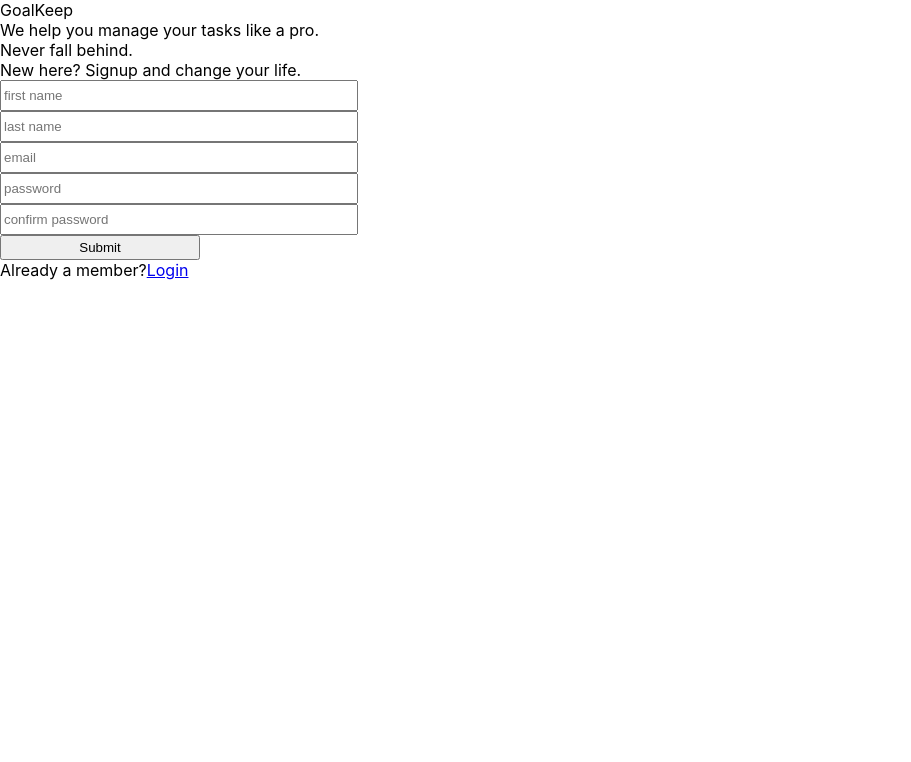
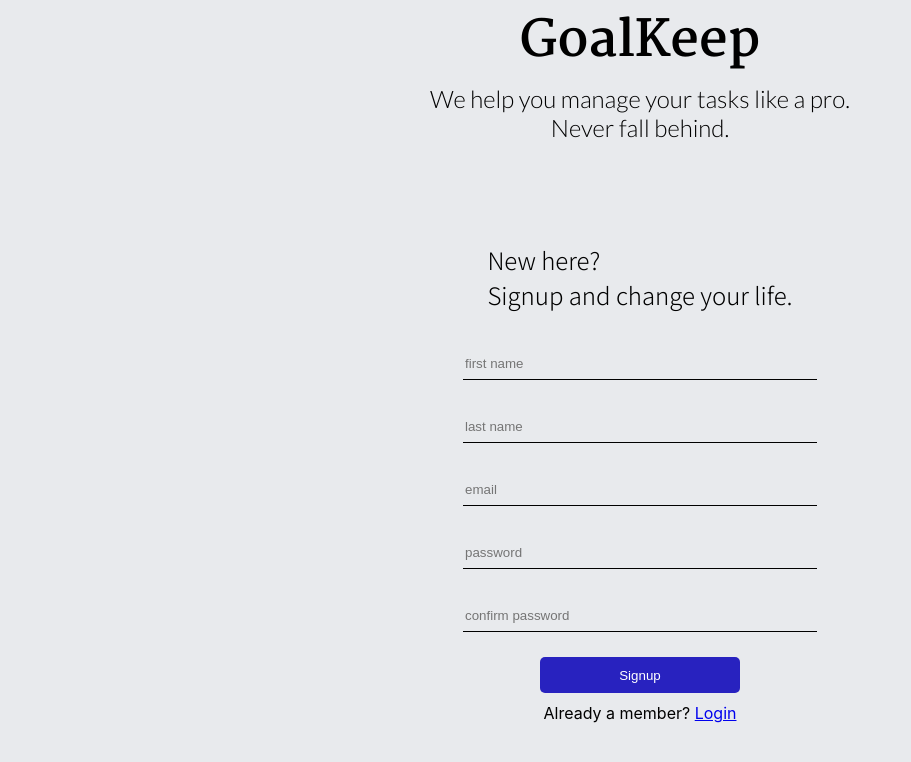
Before and after one commit to venkatexh/goalkeep-client, a React (Create React App) app: page /signup in a window 1280 px wide. Shown: the top 762 px of the page, without its empty margins (0-911 px from the left). Built offline with nearby package versions, Linux system fonts and the light colour scheme.

Commit message:
[UPDATE] Stylise login and signup pages

```diff
--- a/public/index.html
+++ b/public/index.html
@@ -15,6 +15,8 @@
       user's mobile device or desktop. See https://developers.google.com/web/fundamentals/web-app-manifest/
     -->
     <link rel="manifest" href="%PUBLIC_URL%/manifest.json" />
+    <link rel="preconnect" href="https://fonts.gstatic.com">
+    <link href="https://fonts.googleapis.com/css2?family=Lato:wght@300&family=Martel:wght@700&family=Noto+Sans+JP:wght@300&display=swap" rel="stylesheet">
     <!--
       Notice the use of %PUBLIC_URL% in the tags above.
       It will be replaced with the URL of the `public` folder during the build.
--- a/src/components/LoginForm.js
+++ b/src/components/LoginForm.js
@@ -36,8 +36,8 @@ const LoginForm = () => {
         />
         <input className={"login-submit"} type={"submit"} />
       </form>
-      <div>
-        New here?
+      <div className={"to-signup"}>
+        <div>New here?&nbsp;</div>
         <Link to={"/signup"}>Signup</Link>
       </div>
     </div>
--- a/src/components/SignupForm.js
+++ b/src/components/SignupForm.js
@@ -34,7 +34,8 @@ const SignupForm = () => {
   return (
     <div className={"signup-form-container"}>
       <div className={"signup-banner"}>
-        New here? Signup and change your life.
+        New here? <br />
+        Signup and change your life.
       </div>
       <form className={"signup-form"} onSubmit={handleFormSubmit}>
         <input
@@ -72,10 +73,10 @@ const SignupForm = () => {
           placeholder={"confirm password"}
           onChange={handleConfirmPasswordChange}
         />
-        <input className={"signup-submit"} type={"submit"} />
+        <input className={"signup-submit"} type={"submit"} value={"Signup"} />
       </form>
-      <div>
-        Already a member?
+      <div className={"to-login"}>
+        <div>Already a member?&nbsp;</div>
         <Link to={"/login"}>Login</Link>
       </div>
     </div>
--- a/src/components/sass/authHeader.scss
+++ b/src/components/sass/authHeader.scss
@@ -1,15 +1,23 @@
 .auth-header {
+  display: flex;
+  flex-direction: column;
+  justify-content: center;
+  align-items: center;
   height: auto;
 
   .brand {
-
+    font-family: 'Martel', serif;
+    font-size: 50px;
   }
 
   .moto {
-
+    font-family: 'Lato', sans-serif;
+    font-size: 24px;
   }
 
   .tag {
-
+    font-family: 'Lato', sans-serif;
+    font-size: 24px;
+    font-weight: 500
   }
 }
--- a/src/components/sass/loginForm.scss
+++ b/src/components/sass/loginForm.scss
@@ -1,21 +1,47 @@
 .login-form-container {
 
+  width: 100%;
+  margin: 10vh auto;
+  display: flex;
+  flex-direction: column;
+  align-items: center;
+
   .form-banner {
-
+    font-family: 'Noto Sans JP', sans-serif;
+    font-size: 24px;
+    padding: 20px 0;
   }
   .login-form {
 
+    width: 100%;
     display: flex;
     flex-direction: column;
+    align-items: center;
 
     .login-input {
       width: 350px;
-      height: 25px;
+      height: 30px;
+      margin: 15px 0;
+      outline: none;
+      border: none;
+      border-bottom: 1px solid black;
+      background-color: #e8eaed;
     }
 
     .login-submit {
       width: 200px;
-      height: 25px;
+      height: 36px;
+      margin: 10px 0;
+      background: #2822bf;
+      border: none;
+      outline: none;
+      border-radius: 5px;
+      color: white;
+      cursor: pointer;
     }
   }
+
+  .to-signup {
+    display: flex;
+  }
 }
--- a/src/components/sass/signupForm.scss
+++ b/src/components/sass/signupForm.scss
@@ -1,22 +1,48 @@
 .signup-form-container {
 
+  width: 100%;
+  margin: 10vh auto;
+  display: flex;
+  flex-direction: column;
+  align-items: center;
+
   .signup-banner {
-
+    font-family: 'Noto Sans JP', sans-serif;
+    font-size: 24px;
+    padding: 20px 0;
   }
 
   .signup-form {
 
+    width: 100%;
     display: flex;
     flex-direction: column;
+    align-items: center;
 
     .signup-input {
       width: 350px;
-      height: 25px;
+      height: 30px;
+      margin: 15px 0;
+      outline: none;
+      border: none;
+      border-bottom: 1px solid black;
+      background-color: #e8eaed;
     }
 
     .signup-submit {
       width: 200px;
-      height: 25px;
+      height: 36px;
+      margin: 10px 0;
+      background: #2822bf;
+      border: none;
+      outline: none;
+      border-radius: 5px;
+      color: white;
+      cursor: pointer;
     }
   }
+
+  .to-login {
+    display: flex;
+  }
 }
--- a/src/pages/sass/login.scss
+++ b/src/pages/sass/login.scss
@@ -1,4 +1,5 @@
 .login-page {
     width: 100%;
-    height: auto;
+    height: 100vh;
+    background-color: #e8eaed;
 }
--- a/src/pages/sass/signup.scss
+++ b/src/pages/sass/signup.scss
@@ -1,4 +1,5 @@
 .signup-page {
     width: 100%;
-    height: auto;
+    height: 100vh;
+    background-color: #e8eaed;
 }
```
